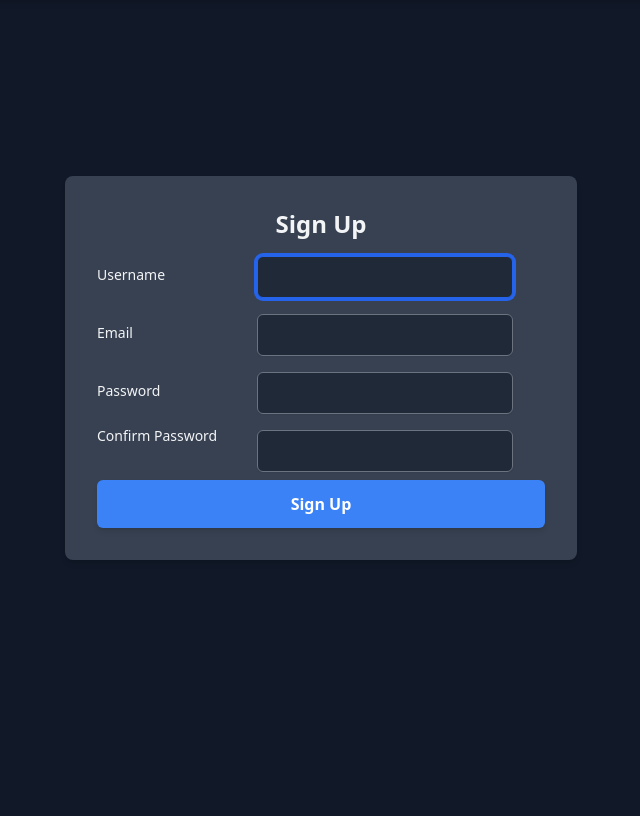
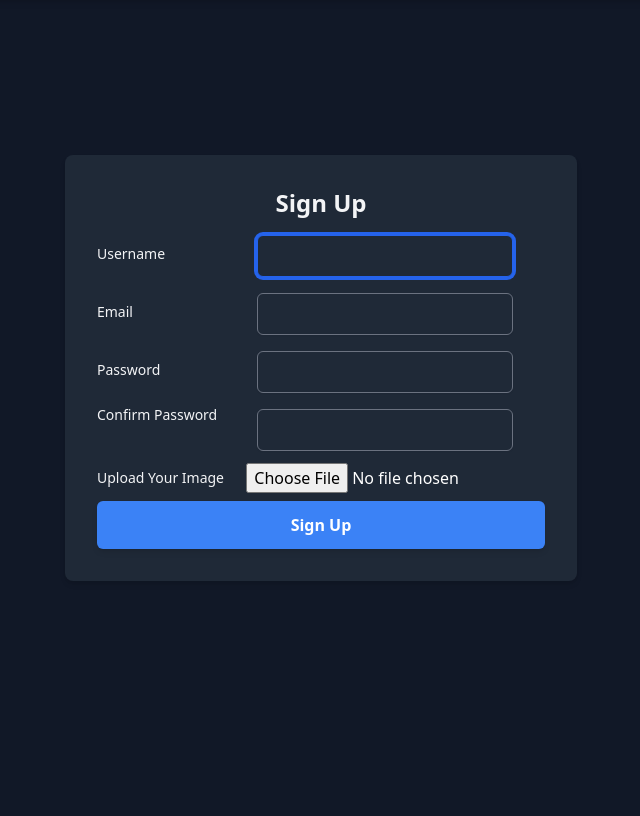
Before and after one commit to SolomonMuhyeY/movie_review_site, a Django app: page /accounts/signup/ in a window 1280 px wide. Shown: the part 80-896 px from the top of the page, without its empty margins (319-959 px from the left). Run offline with Django 5.2, Linux system fonts and the light colour scheme; style sheets or scripts are compiled from the project's sources; some libraries are stand-ins or nearby versions.

Commit message:
adding profile upload field

```diff
--- a/movie_review_site/accounts/templates/accounts/signup.html
+++ b/movie_review_site/accounts/templates/accounts/signup.html
@@ -6,9 +6,9 @@
 
 {% block content %}
 <div class="flex items-center justify-center h-screen -my-12">
-  <div class="max-w-lg w-full bg-gray-700 text-white shadow-md rounded-lg p-8 space-y-3">
+  <div class="max-w-lg w-full bg-gray-800 text-white shadow-md rounded-lg p-8 space-y-3">
     <h2 class="text-2xl font-bold text-center text-gray-100">Sign Up</h2>
-    <form method="POST" class="space-y-2">
+    <form method="POST" enctype="multipart/form-data" class="space-y-2">
       {% csrf_token %}
       {{ form.non_field_errors }}
       <div class="grid grid-cols-1 gap-y-3">
@@ -48,6 +48,15 @@
             </small>
           </div>
         </div>
+        <div class="flex flex-row items-center space-x-4">
+          <label for="profile" class="text-sm font-medium text-gray-100 w-1/3">Upload Your Image</label>
+          <div class="w-2/3">
+            {{ form.profile }}
+            <small class="text-red-500">
+              {{ form.profile.errors }}
+            </small>
+          </div>
+        </div>
       </div>
       <div>
         <button type="submit"
```
